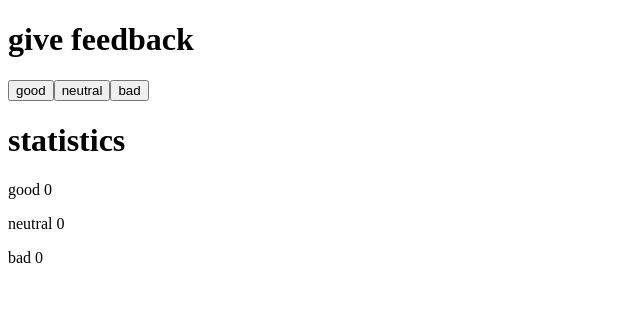
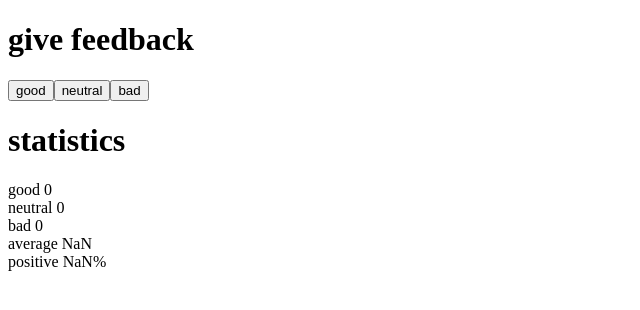
Before and after one commit to DominionSpy/fullstackopen, a React (Vite) app in the folder part1/unicafe/: page / in a window 1280 px wide. Shown: the top 310 px of the page, without its empty margins (0-640 px from the left). Built offline with nearby package versions, Linux system fonts and the light colour scheme.

Commit message:
Exercise 1.7

```diff
--- a/part1/unicafe/src/App.jsx
+++ b/part1/unicafe/src/App.jsx
@@ -19,9 +19,13 @@ const App = () => {
             <Button onClick={() => setNeutral(neutral + 1)} text='neutral' />
             <Button onClick={() => setBad(bad + 1)} text='bad' />
             <h1>statistics</h1>
-            <p>good {good}</p>
-            <p>neutral {neutral}</p>
-            <p>bad {bad}</p>
+            <p>
+                good {good}<br />
+                neutral {neutral}<br />
+                bad {bad}<br />
+                average {(good - bad) / (good + neutral + bad)}<br />
+                positive {(good * 100) / (good + neutral + bad)}%
+            </p>
         </div>
     )
 }
```
